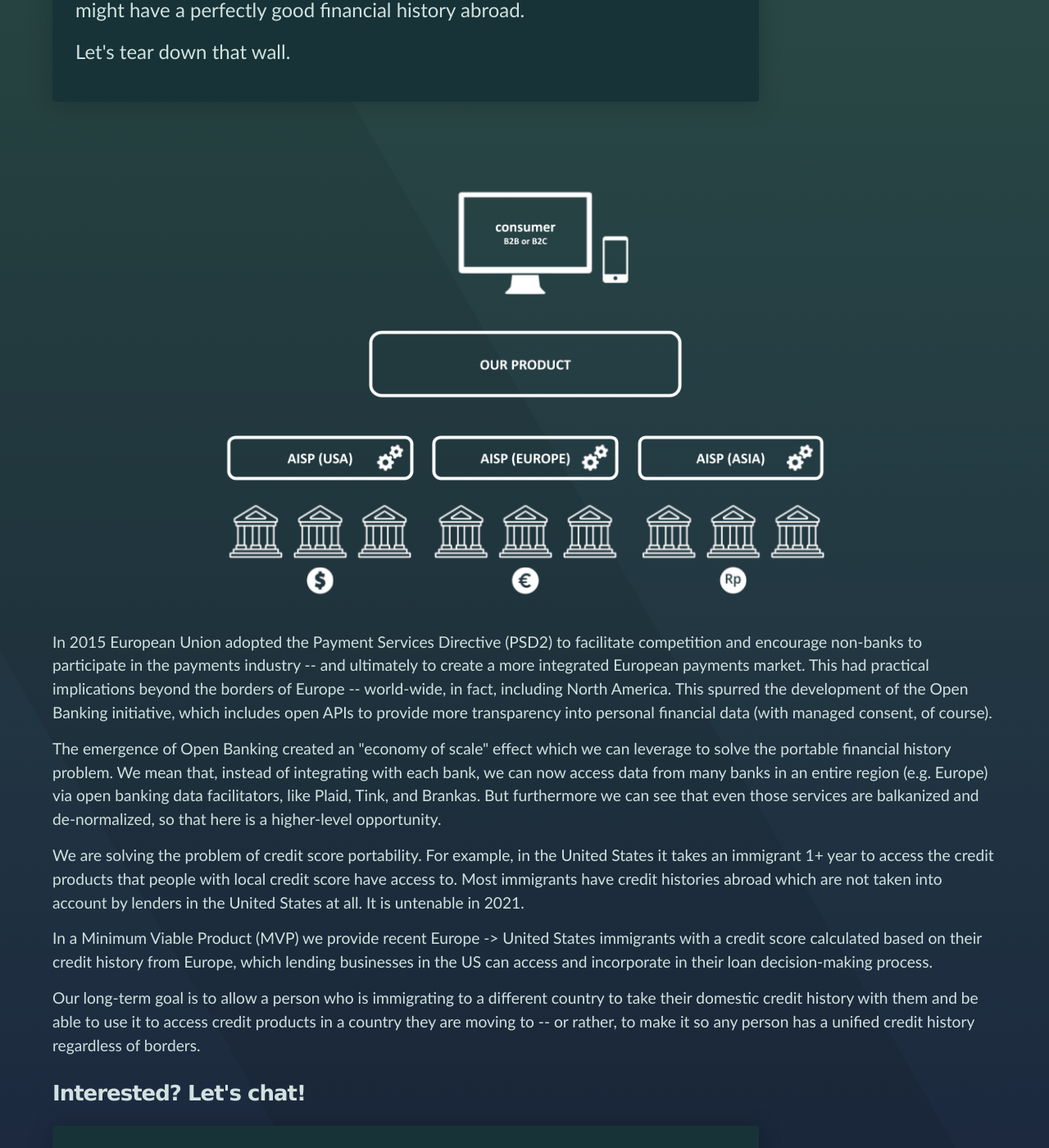
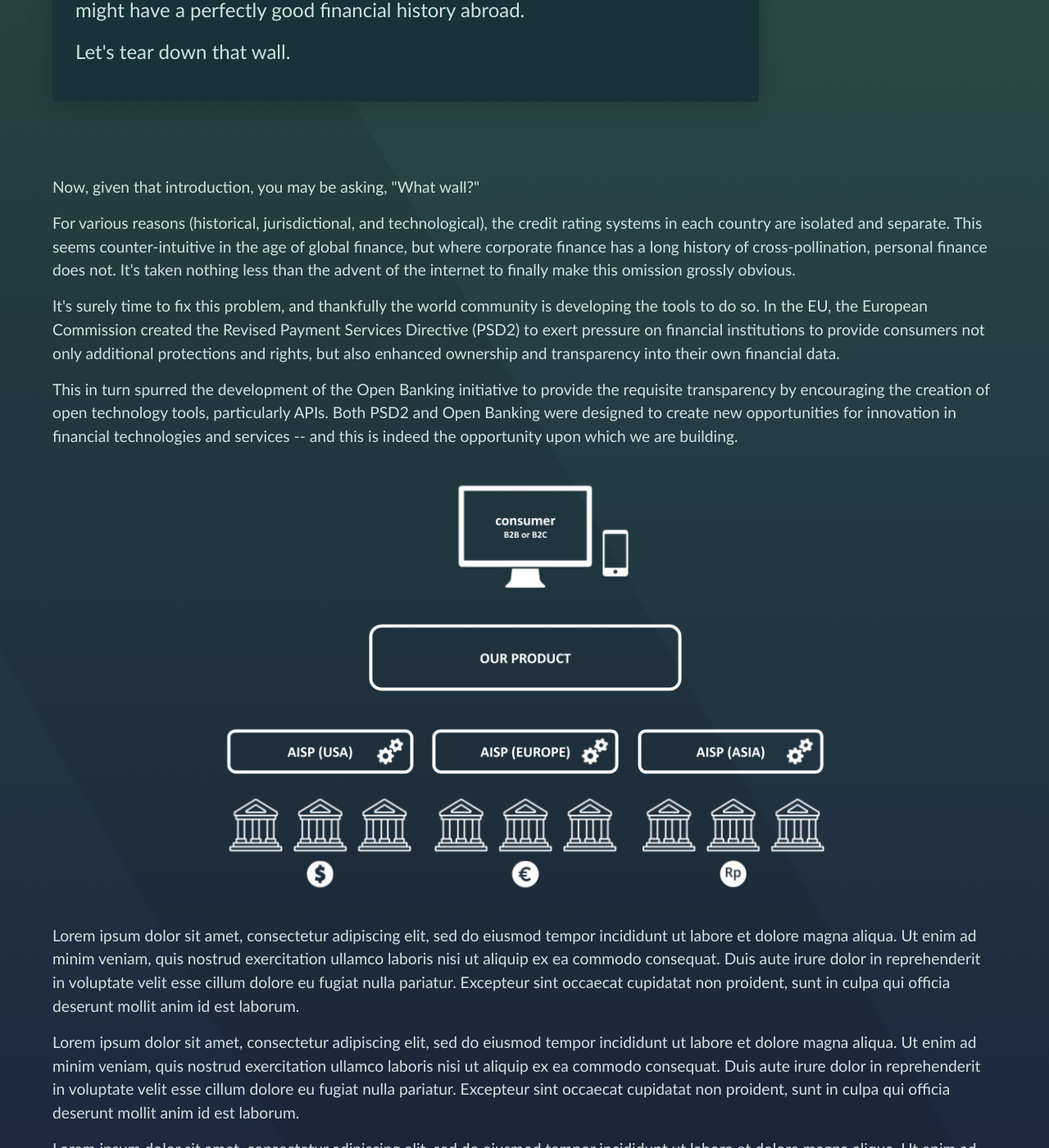
Before and after one commit to civis-mundi/civis-mundi.github.io, a Jekyll site: the page built from index.html, in a window 1280 px wide and 1400 px high, scrolled down 565 px. Shown: the whole window at 82% size. Built offline with Jekyll 4.4.1, drawn with Linux system fonts in a browser that asks for light colours; some of the changed text lies outside the part shown.

Commit message:
#2 Content.

```diff
--- a/index.html
+++ b/index.html
@@ -31,38 +31,57 @@ layout: default
     </p>
 </div>
 
+<div class="content-story-section">
+    <p>
+        Now, given that introduction, you may be asking, "What wall?"
+    </p>
+    <p>
+        For various reasons (historical, jurisdictional, and technological),
+        the credit rating systems in each country are isolated and separate.
+        This seems counter-intuitive in the age of global finance,
+        but where corporate finance has a long history of cross-pollination,
+        personal finance does not.
+        It's taken nothing less than the advent
+        of the internet to finally make this omission grossly obvious.
+    </p>
+    <p>
+        It's surely time to fix this problem, and thankfully the world community is developing
+        the tools to do so. In the EU, the European Commission created the Revised Payment Services Directive (PSD2)
+        to exert pressure on financial institutions to provide consumers not only additional protections and rights,
+        but also enhanced ownership and transparency into their own financial data.
+    </p>
+    <p>
+        This in turn spurred the development of the Open Banking initiative to provide the requisite
+        transparency by encouraging the creation of open technology tools, particularly APIs.
+        Both PSD2 and Open Banking were designed to create new opportunities
+        for innovation in financial technologies and services --
+        and this is indeed the opportunity upon which we are building.
+    </p>
+</div>
 <div class="content-illustration">
     <img src="../img/civis-mundi-01.png" style="border:0; box-shadow: none;">
 </div>
 <div class="content-story-section">
     <p>
-        In 2015 European Union adopted the Payment Services Directive (PSD2) to facilitate competition and encourage non-banks
-        to participate in the payments industry -- and ultimately to create a more integrated European payments market. This had
-        practical implications beyond the borders of Europe -- world-wide, in fact, including North America. This spurred the
-        development of the Open Banking initiative, which includes open APIs to provide more transparency into personal
-        financial data (with managed consent, of course).
+        Lorem ipsum dolor sit amet, consectetur adipiscing elit, sed do eiusmod tempor incididunt ut labore et dolore
+        magna aliqua. Ut enim ad minim veniam, quis nostrud exercitation ullamco laboris nisi ut aliquip ex ea commodo
+        consequat. Duis aute irure dolor in reprehenderit in voluptate velit esse cillum dolore eu fugiat nulla
+        pariatur. Excepteur sint occaecat cupidatat non proident, sunt in culpa qui officia deserunt mollit anim id est
+        laborum.
     </p>
     <p>
-        The emergence of Open Banking created an "economy of scale" effect which we can leverage to solve the portable
-        financial history problem. We mean that, instead of integrating with each bank, we can now access data from many banks
-        in an entire region (e.g. Europe) via open banking data facilitators, like Plaid, Tink, and Brankas. But furthermore we
-        can see that even those services are balkanized and de-normalized, so that here is a higher-level opportunity.
-
+        Lorem ipsum dolor sit amet, consectetur adipiscing elit, sed do eiusmod tempor incididunt ut labore et dolore
+        magna aliqua. Ut enim ad minim veniam, quis nostrud exercitation ullamco laboris nisi ut aliquip ex ea commodo
+        consequat. Duis aute irure dolor in reprehenderit in voluptate velit esse cillum dolore eu fugiat nulla
+        pariatur. Excepteur sint occaecat cupidatat non proident, sunt in culpa qui officia deserunt mollit anim id est
+        laborum.
     </p>
     <p>
-        We are solving the problem of credit score portability. For example, in the United States it takes an immigrant 1+ year
-        to access the credit products that people with local credit score have access to. Most immigrants have credit histories
-        abroad which are not taken into account by lenders in the United States at all. It is untenable in 2021.
-    </p>
-    <p>
-        In a Minimum Viable Product (MVP) we provide recent Europe -> United States immigrants with a credit score calculated
-        based on their credit history from Europe, which lending businesses in the US can access and incorporate in their loan
-        decision-making process.
-    </p>
-    <p>
-        Our long-term goal is to allow a person who is immigrating to a different country to take their domestic credit history
-        with them and be able to use it to access credit products in a country they are moving to -- or rather, to make it so
-        any person has a unified credit history regardless of borders.
+        Lorem ipsum dolor sit amet, consectetur adipiscing elit, sed do eiusmod tempor incididunt ut labore et dolore
+        magna aliqua. Ut enim ad minim veniam, quis nostrud exercitation ullamco laboris nisi ut aliquip ex ea commodo
+        consequat. Duis aute irure dolor in reprehenderit in voluptate velit esse cillum dolore eu fugiat nulla
+        pariatur. Excepteur sint occaecat cupidatat non proident, sunt in culpa qui officia deserunt mollit anim id est
+        laborum.
     </p>
 </div>
 
```
Also changed, not shown: product/index.html (+10 -0 lines).
